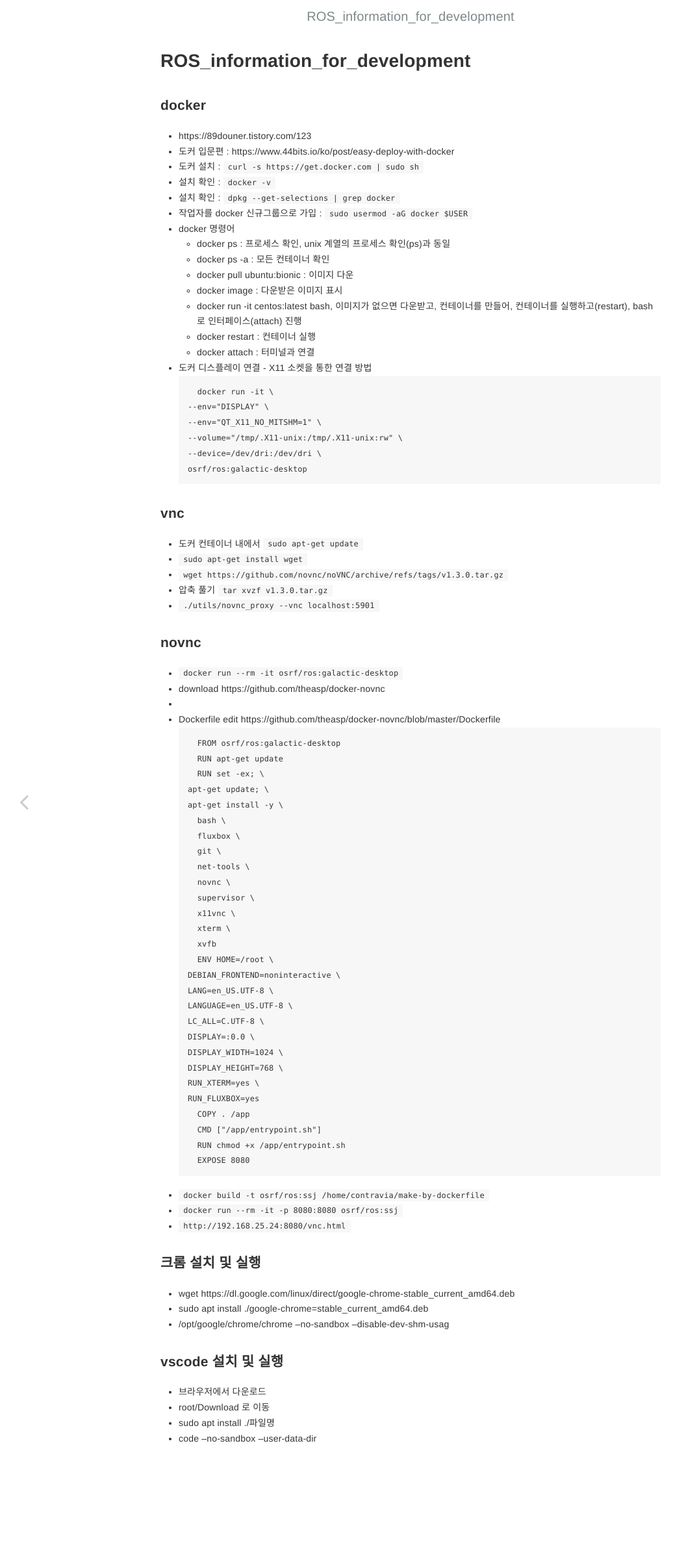
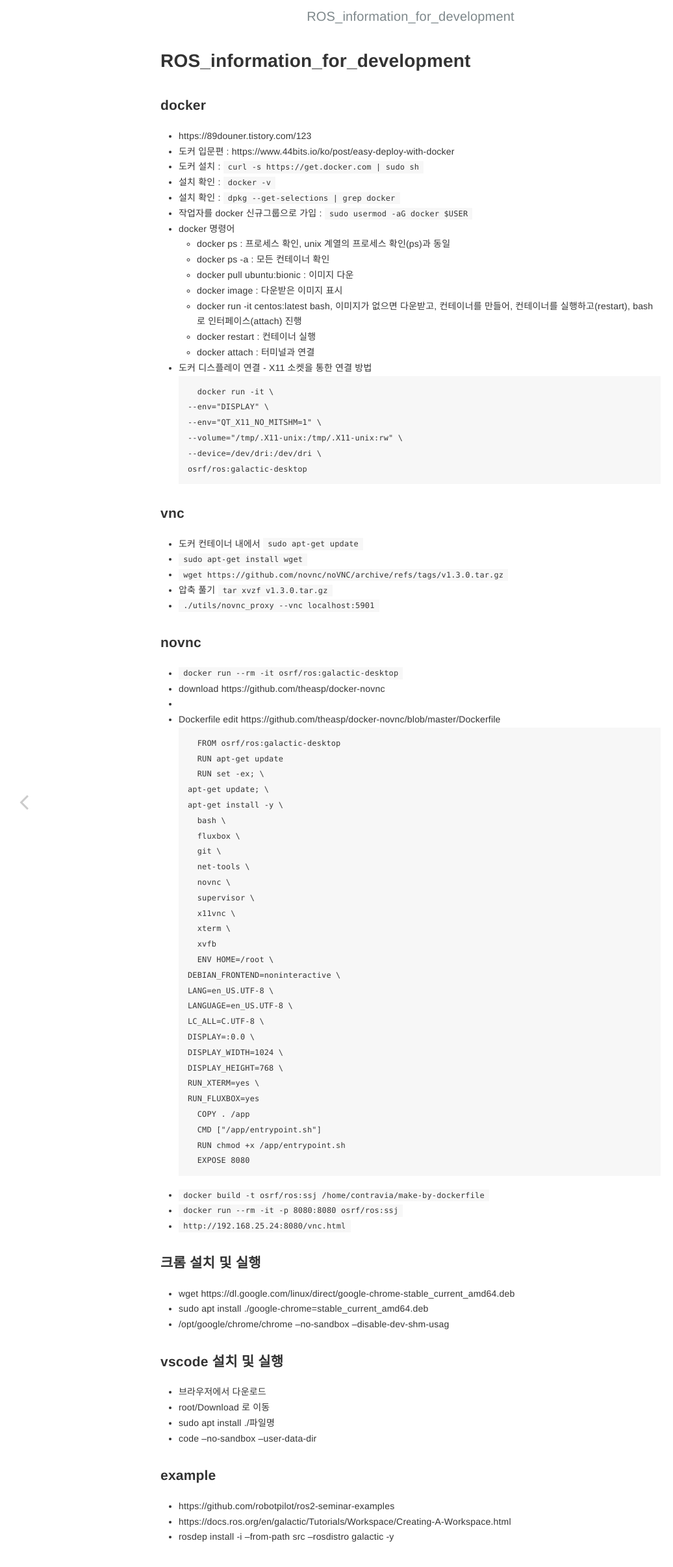
Before and after one commit to contravia-cloud/TechnicalBlog, a Jekyll site: the page built from _posts/2022-03-05-ROS_information_for_development.md, in a window 1280 px wide, cut to the strip 0-2414 px from the top of the page. Shown: the whole strip at 65% size, without its empty margins (8-1044 px from the left). Built offline with Jekyll 4.4.1, drawn with Linux system fonts in a browser that asks for light colours; our own code applies the rules of GitHub Pages for plain Markdown files.

Commit message:
Update 2022-03-05-ROS_information_for_development.md

```diff
--- a/_posts/2022-03-05-ROS_information_for_development.md
+++ b/_posts/2022-03-05-ROS_information_for_development.md
@@ -85,3 +85,9 @@
   - root/Download 로 이동
   - sudo apt install ./파일명
   - code --no-sandbox --user-data-dir
+
+
+###  example
+  - https://github.com/robotpilot/ros2-seminar-examples
+  - https://docs.ros.org/en/galactic/Tutorials/Workspace/Creating-A-Workspace.html
+  - rosdep install -i --from-path src --rosdistro galactic -y
```
